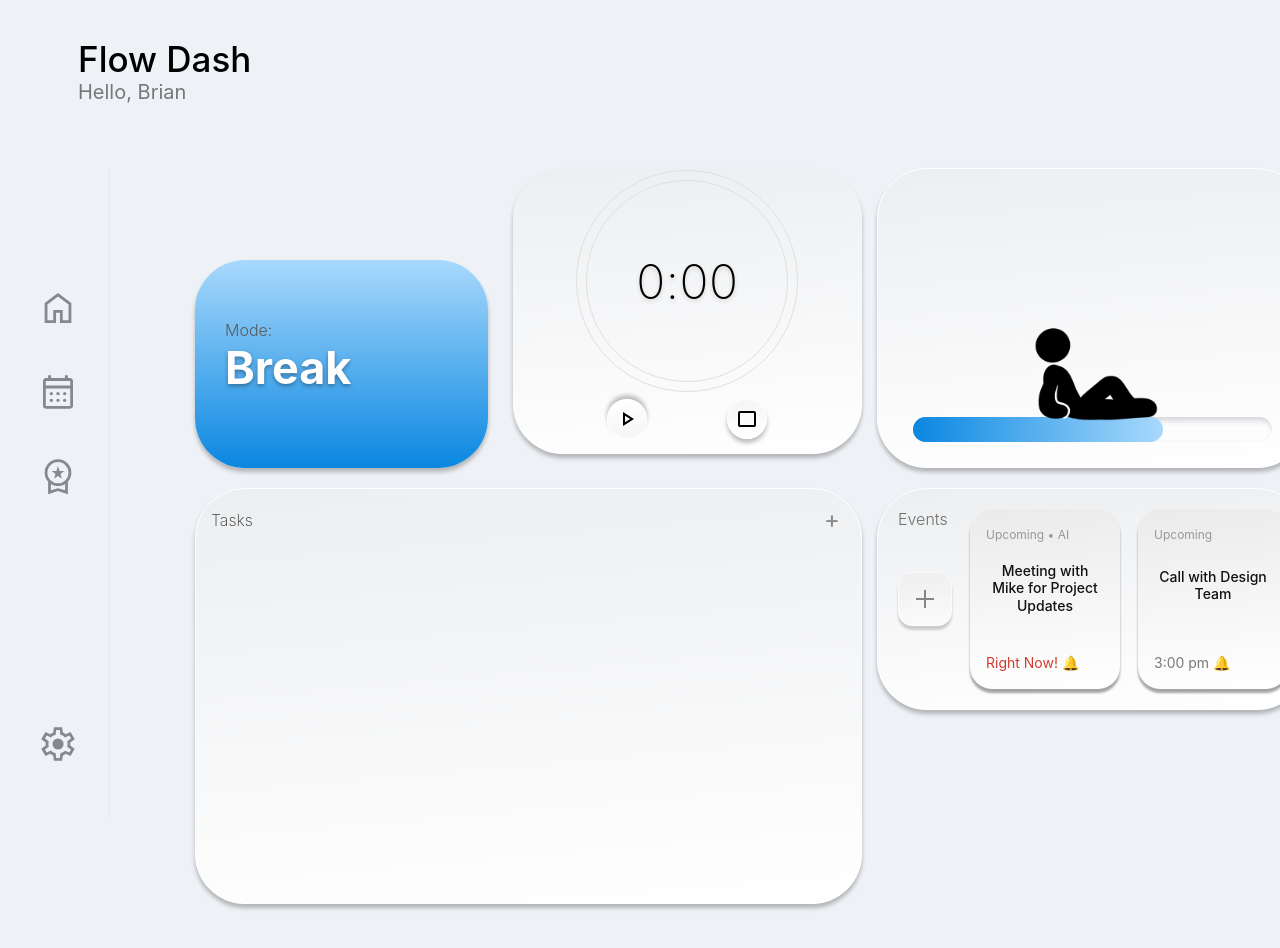
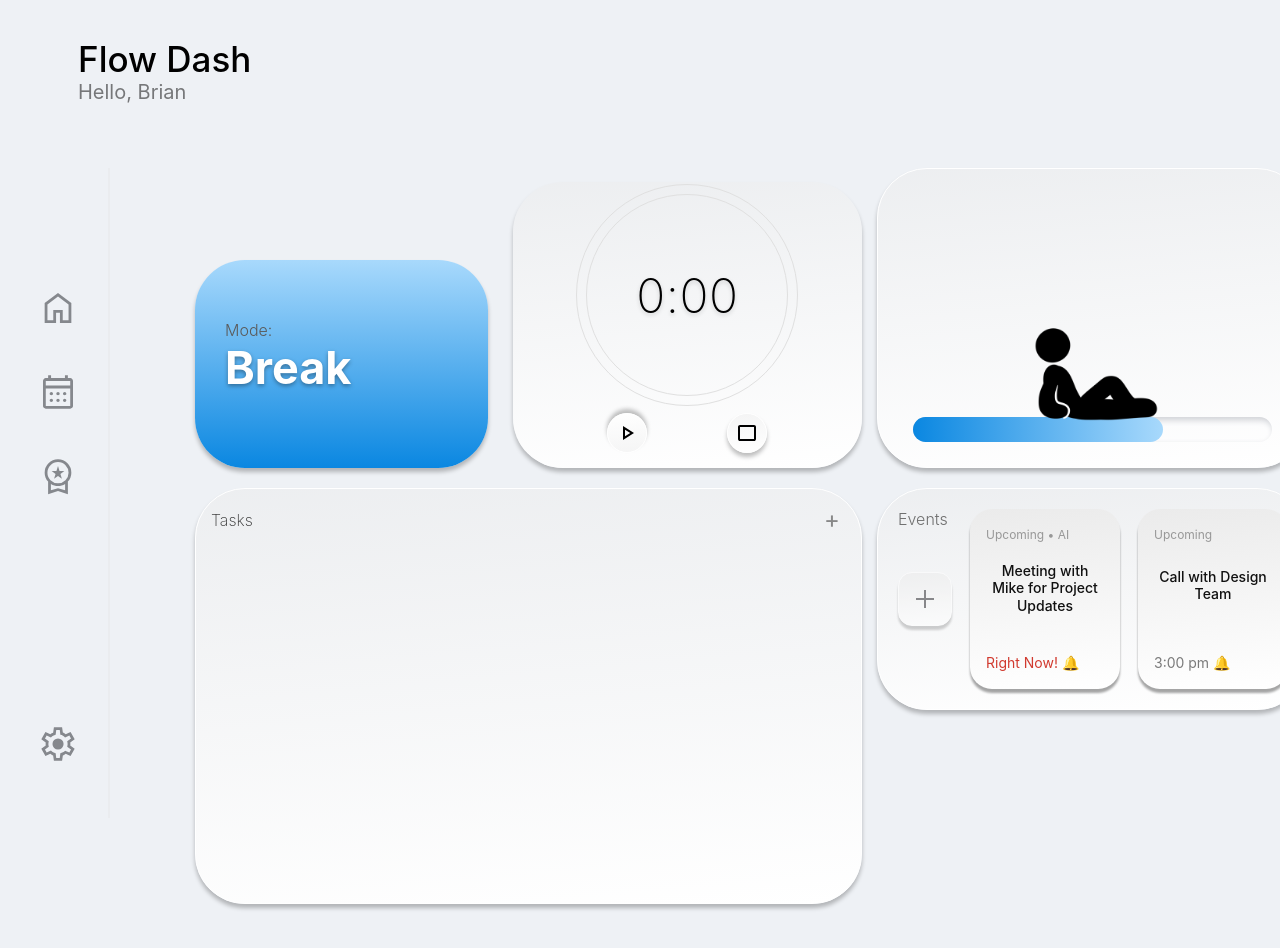
Before and after one commit to natmwong/AI-Hackathon-DreamTeam, a plain HTML site: page index.html in a window 1280 px wide. Shown: the top 948 px of the page. Drawn offline with Linux system fonts and the light colour scheme.

Commit message:
timer adjusted

```diff
--- a/CSS/main-display.css
+++ b/CSS/main-display.css
@@ -41,7 +41,7 @@
     color: #ffffff;
     margin-bottom: 14px;
     margin-left: 15px;
-        text-shadow: 0px 2px 4px rgba(0, 0, 0, 0.35);
+    text-shadow: 0px 2px 4px rgba(0, 0, 0, 0.35);
 
 }
 
@@ -54,6 +54,7 @@
     align-items: center;
     justify-content: center;
     position: relative;
+    align-self: flex-end;
 }
 
 .timer-display {
--- a/CSS/main.css
+++ b/CSS/main.css
@@ -1,6 +1,7 @@
 body {
     font-family: 'Inter';
     user-select: none;
+    overflow-y: hidden;
 }
 
 .header {
```
Also changed, not shown: index.html (+0 -1 lines).
